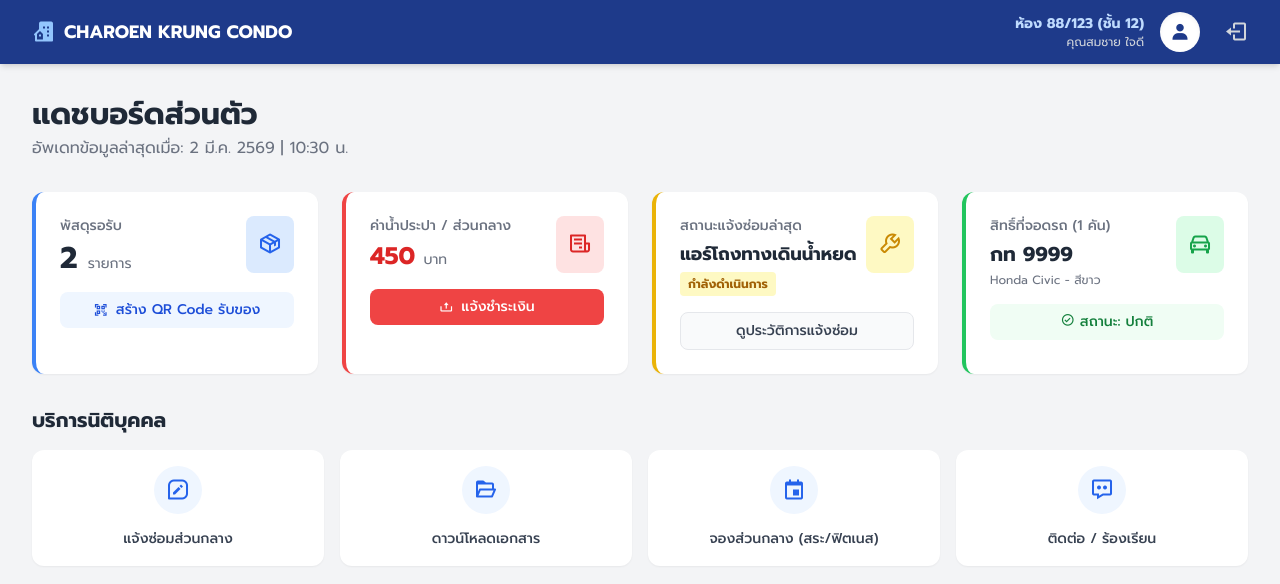
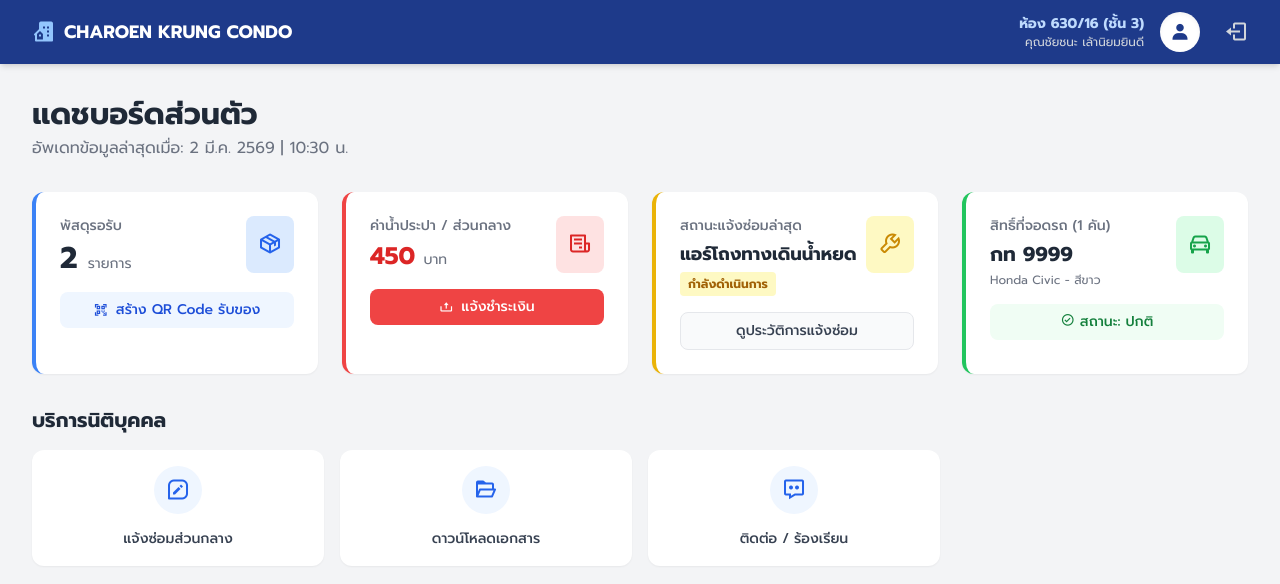
Before and after one commit to chaichana-dev-io/charoenkrung-condo3-customer, a plain HTML site: page index.html in a window 1280 px wide. Drawn offline with nearby package versions, Linux system fonts and the light colour scheme.

Commit message:
Update index.html

```diff
--- a/index.html
+++ b/index.html
@@ -23,8 +23,8 @@
 
                 <div class="flex items-center gap-4">
                     <div class="text-right">
-                        <div class="text-sm font-bold text-blue-200">ห้อง 88/123 (ชั้น 12)</div>
-                        <div class="text-xs text-gray-300">คุณสมชาย ใจดี</div>
+                        <div class="text-sm font-bold text-blue-200">ห้อง 630/16 (ชั้น 3)</div>
+                        <div class="text-xs text-gray-300">คุณชัยชนะ เล้านิยมยินดี</div>
                     </div>
                     <div class="h-10 w-10 bg-white text-blue-900 rounded-full flex items-center justify-center font-bold text-xl shadow-inner">
                         <i class='bx bxs-user'></i>
@@ -126,12 +126,7 @@
                 <span class="text-sm font-medium text-gray-700">ดาวน์โหลดเอกสาร</span>
             </a>
 
-            <a href="#" class="bg-white p-4 rounded-xl shadow-sm hover:shadow-md transition text-center group">
-                <div class="bg-blue-50 w-12 h-12 mx-auto rounded-full flex items-center justify-center mb-3 group-hover:bg-blue-600 group-hover:text-white transition">
-                    <i class='bx bx-calendar-event text-2xl text-blue-600 group-hover:text-white'></i>
-                </div>
-                <span class="text-sm font-medium text-gray-700">จองส่วนกลาง (สระ/ฟิตเนส)</span>
-            </a>
+
 
             <a href="#" class="bg-white p-4 rounded-xl shadow-sm hover:shadow-md transition text-center group">
                 <div class="bg-blue-50 w-12 h-12 mx-auto rounded-full flex items-center justify-center mb-3 group-hover:bg-blue-600 group-hover:text-white transition">
```
